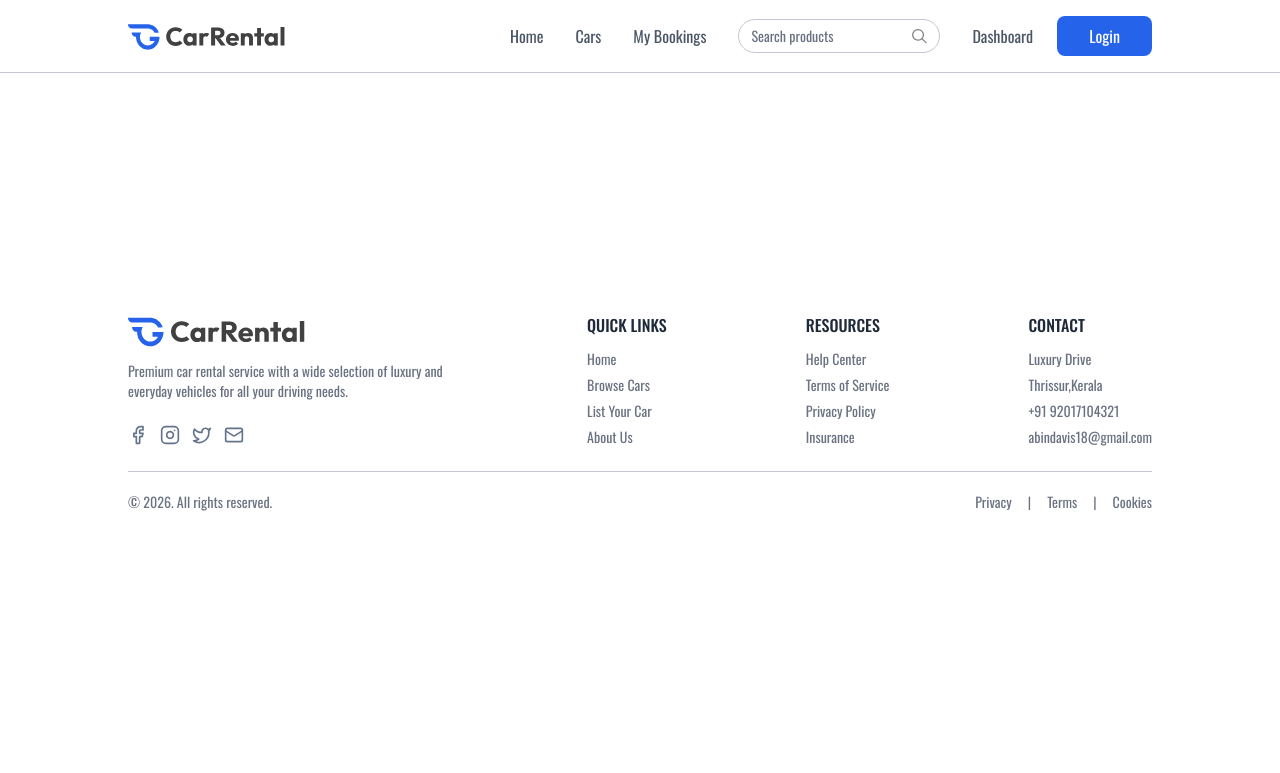
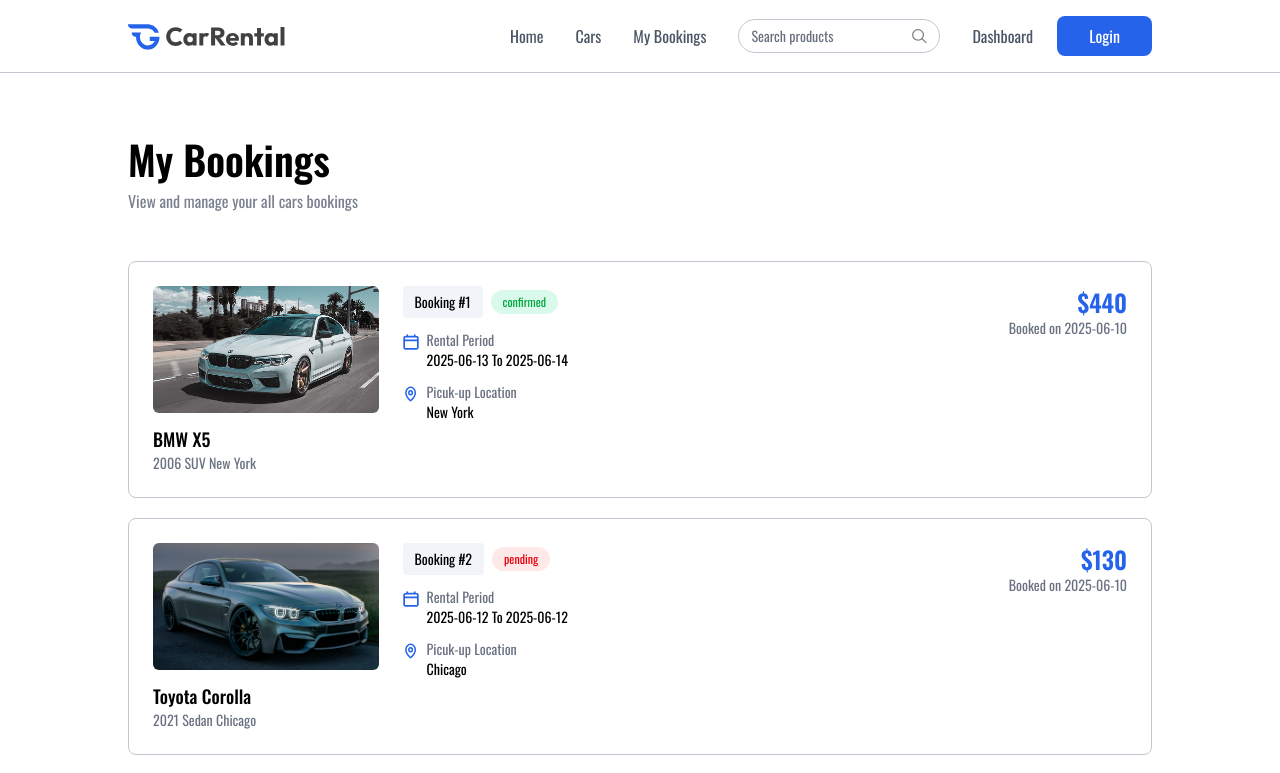
Before and after one commit to Abindavis508/car-rental-website-, a React (Vite) app: page /my-bookings in a window 1280 px wide. Shown: the top 773 px of the page. Built offline with nearby package versions, Linux system fonts and the light colour scheme.

Commit message:
add MyBookings component to display user bookings with details and styling

```diff
--- a/src/pages/MyBookings.jsx
+++ b/src/pages/MyBookings.jsx
@@ -1,11 +1,92 @@
-import React from 'react'
+import React, { useState, useEffect } from 'react'
+import { dummyMyBookingsData, assets } from '../assets/assets'
+import Title from '../components/Title'
 
-const myBookings = () => {
+const MyBookings = () => {
+
+  const [bookings, setBookings] = useState([])
+  const currency = import.meta.env.VITE_CURRENCY
+
+  const fetchMyBookings = async () => {
+    setBookings(dummyMyBookingsData)
+  }
+  useEffect(() => {
+    fetchMyBookings()
+  }, [])
+
   return (
-    <div>
+    <div className='px-6 md:px-16 xl:px-32
+    2xl:px-48 mt-16 text-sm max-w-7xl'>
+
+      <Title title="My Bookings"
+        subTitle="View and manage your all cars bookings"
+        align="left" />
+
+      <div className="">
+        {bookings.map((booking, index) => (
+          <div key={booking._id} className="grid grid-cols-1 md:grid-cols-4 gap-6
+        p-6 border border-borderColor rounded-lg  mt-5 first:mt-12">
+            {/* car image + info */}
+
+
+            <div className="md:col-span-1">
+              <div className="rounded-md overflow-hidden mb-3">
+                <img src={booking.car.image} alt="" className="w-full h-auto
+              aspect-video object-cover" />
+              </div>
+              <p className="text-lg font-medium mt-2">{booking.car.brand} {booking.car.model}</p>
+
+              <p className="text-gray-500">{booking.car.year} {booking.car.category} {booking.car.location}</p>
+            </div>
+
+            {/* booking details */}
+
+            <div className="md:col-span-2">
+              <div className="flex items-center gap-2">
+                <p className="px-3 py-1.5 bg-light rounded">Booking #{index + 1}</p>
+                <p className={`px-3 py-1 text-xs rounded-full
+                   ${booking.status === 'confirmed' ? 'bg-green-400/15 text-green-600' : 'bg-red-400/15 text-red-600'}`}>{booking.status}</p>
+              </div>
+
+              <div className="flex items-start gap-2 mt-3">
+                <img src={assets.calendar_icon_colored} alt="" className="w-4 h-4
+               mt-1" />
+                <div className="">
+                  <p className="text-gray-500 ">Rental Period</p>
+                  <p className="">{booking.pickupDate.split('T')[0]} To {booking.returnDate.split
+                    ('T')[0]}</p>
+                </div>
+              </div>
+
+              <div className="flex items-start gap-2 mt-3">
+                <img src={assets.location_icon_colored} alt="" className="w-4 h-4 mt-1" />
+                <div className="">
+                  <p className="text-gray-500 ">Picuk-up Location</p>
+                  <p className="">{booking.car.location}</p>
+                </div>
+              </div>
+            </div>
+
+
+            {/* price */}
+
+            <div className="md:col-sapn-1 flex flex-col justify-between gap-6">
+              <div className="text-sm text-gray-500 text-right">
+                <p className="Total Price"></p>
+                <h1 className="text-2xl font-semibold text-primary">{currency}{booking.price}</h1>
+                <p className="">Booked on {booking.createdAt.split('T')[0]}</p>
+              </div>
+            </div>
+
+
+
+
+          </div>
+        ))}
+      </div>
 
     </div>
   )
 }
 
-export default myBookings
+export default MyBookings
```
